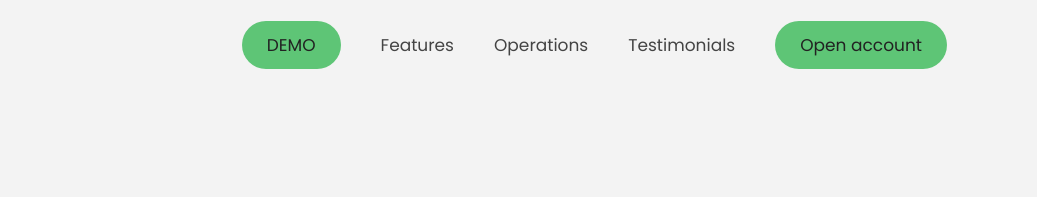
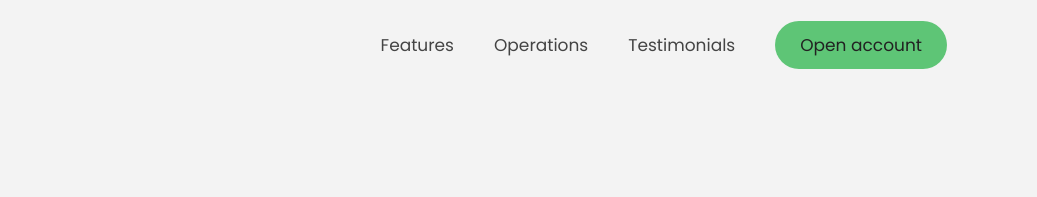
Before and after one commit to Sairoden/bankist-dom, a plain HTML site: page index.html in a window 1280 px wide. Shown: the top 197 px of the page, 243-1280 px from the left. Drawn offline with Linux system fonts and the light colour scheme; a script that the page names is missing.

Commit message:
fix a tag bugs

```diff
--- a/index.html
+++ b/index.html
@@ -27,13 +27,6 @@
           data-version-number="3.0"
         />
         <ul class="nav__links">
-          <li class="nav__item">
-            <a
-              class="nav__link nav__link--btn btn--show-modal"
-              href="https://sairoden-bankists.netlify.app/"
-              >DEMO</a
-            >
-          </li>
           <li class="nav__item">
             <a class="nav__link" href="#section--1">Features</a>
           </li>
```
